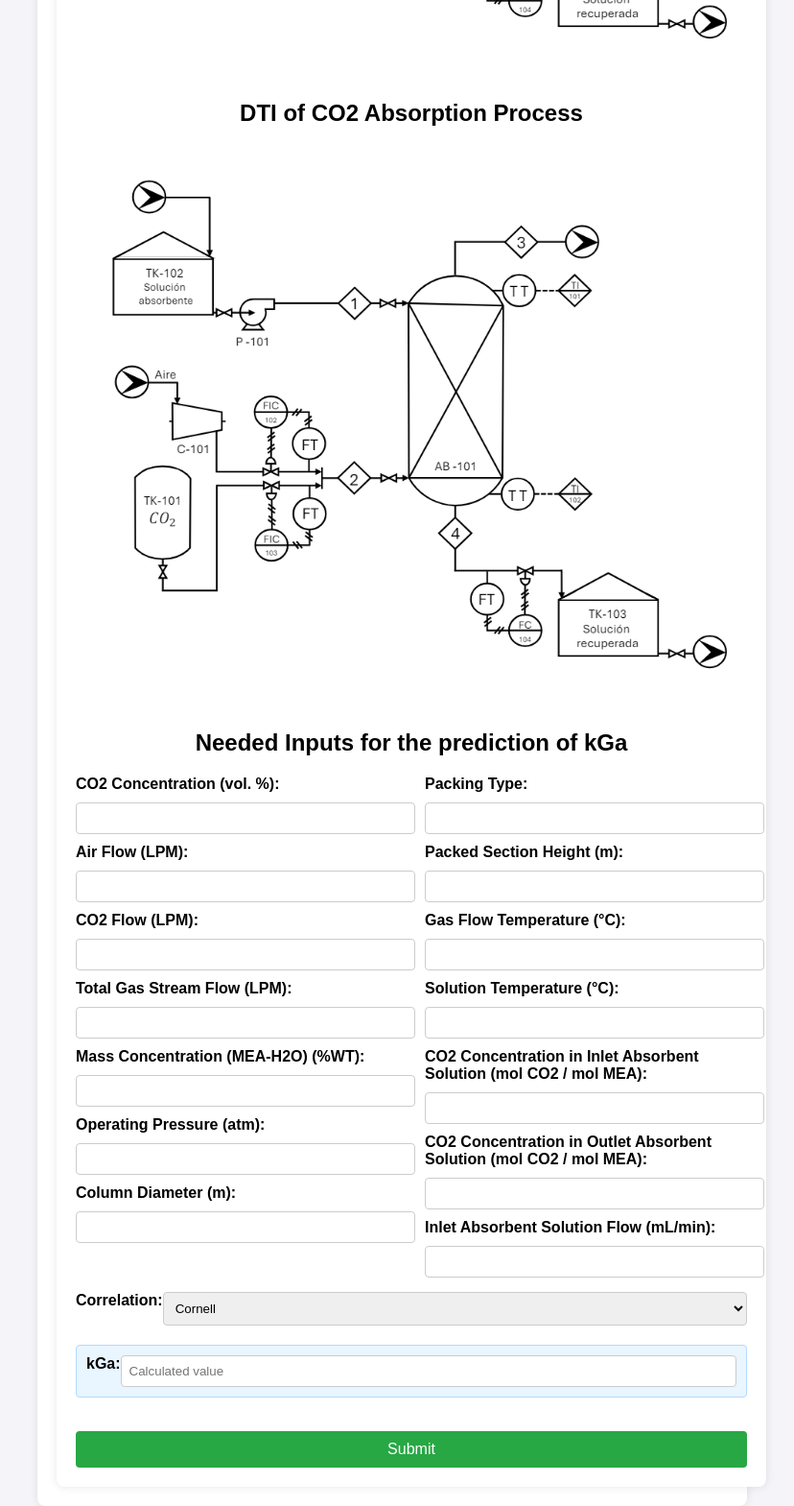
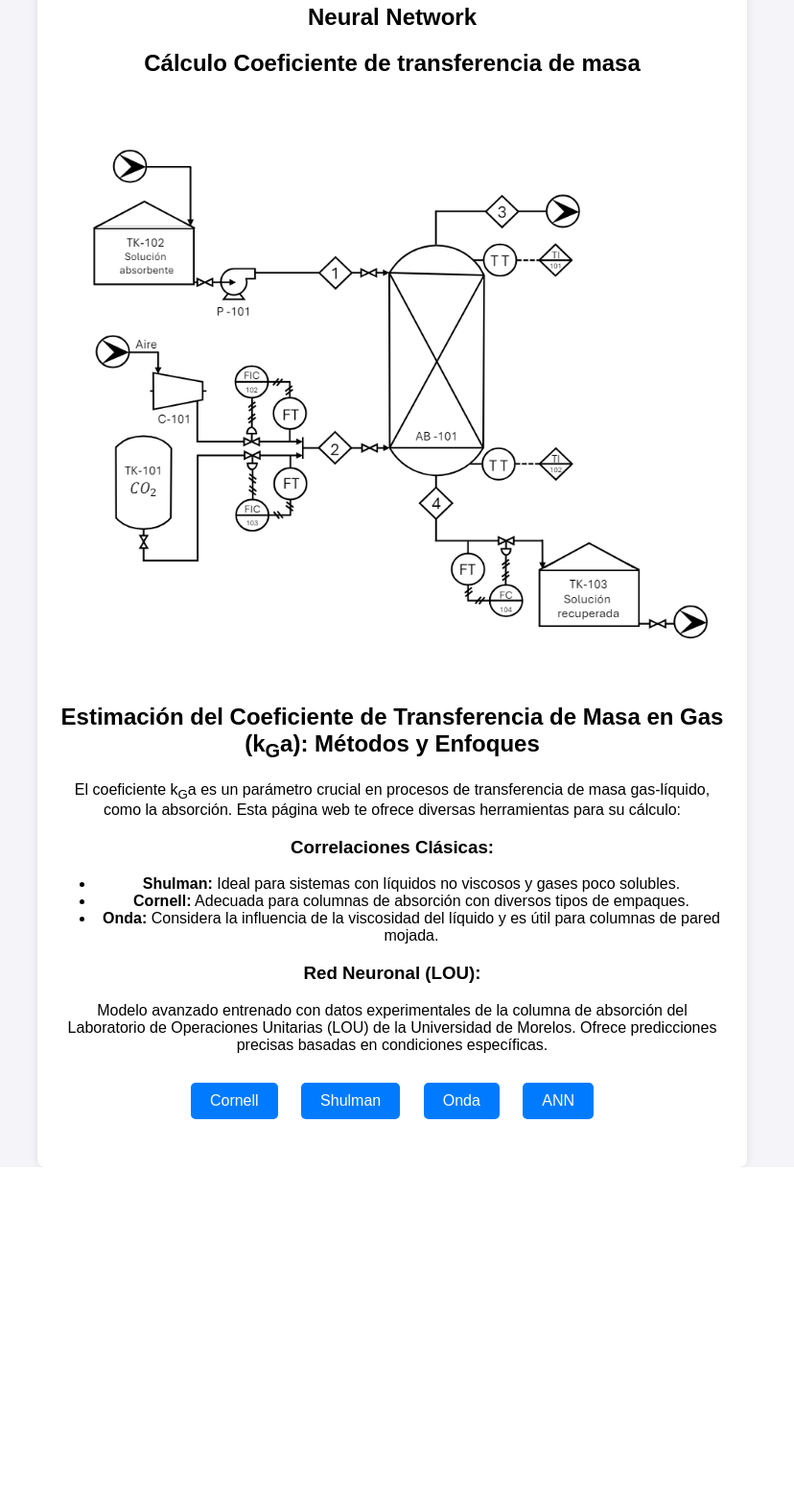
Before and after one commit to lorenzoog00/InterfazVisual_CalculoKIA, a Flask app: page /neural_network in a window 1280 px wide. Shown: the whole page at 96% size, without its empty margins (231-1059 px from the left). After the commit the page ends 1216 px from the top, so only its background shows below. Run offline with Flask 3, Linux system fonts and the light colour scheme; parts of the project's set-up code (start-up, migrations or seed data) failed here and were passed over.

Commit message:
ya funciona onda

```diff
--- a/app.py
+++ b/app.py
@@ -1,9 +1,11 @@
-from flask import Flask, render_template, request, redirect, url_for
+from flask import Flask, render_template, request, send_file
 import pandas as pd
 import numpy as np
 import matplotlib.pyplot as plt
 import io
+from onda import calcular_kg
 import base64
+import os
 
 # Configurar matplotlib para usar el backend 'Agg'
 plt.switch_backend('Agg')
@@ -82,6 +84,38 @@ def index():
 def neural_network():
     return render_template('neural_network.html')
 
+@app.route('/cornell')
+def cornell():
+    return render_template('cornell.html')
+
+@app.route('/shulman')
+def shulman():
+    return render_template('shulman.html')
+
+@app.route('/onda')
+def onda():
+    return render_template('onda.html')
+
+@app.route('/calcular', methods=['POST'])
+def calcular():
+    a = float(request.form['a'])
+    R = float(request.form['R'])
+    T = float(request.form['T'])
+    D_v = float(request.form['D_v'])
+    K5 = float(request.form['K5'])
+    V_w = float(request.form['V_w'])
+    mu_v = float(request.form['mu_v'])
+    rho_v = float(request.form['rho_v'])
+    d_p = float(request.form['d_p'])
+
+    kga = calcular_kg(a, R, T, D_v, K5, V_w, mu_v, rho_v, d_p)
+
+    return render_template('resultado.html', kga=kga)
+
+@app.route('/ann')
+def ann():
+    return render_template('ann.html')
+
 @app.route('/mea_interpolation', methods=['GET', 'POST'])
 def mea_interpolation():
     if request.method == 'POST':
@@ -91,10 +125,10 @@ def mea_interpolation():
 
             x, y = interpolate(concentration, temp)
 
-            # Crear la gráfica
+            # Esas son las variables x e y que quiero importar
             plt.figure()
             plt.plot(y, x, '-o', label='Curva de equilibrio')
-            plt.xlabel('Concentración (% MEA)')
+            plt.xlabel('X Relación Molar')
             plt.ylabel('Y Relación Molar')
             plt.title(f'Equilibrio de concentración de MEA a {concentration}% y {temp}°C')
             plt.legend()
@@ -106,11 +140,36 @@ def mea_interpolation():
             plot_url = base64.b64encode(img.getvalue()).decode()
             plt.close()
 
-            return render_template('mea_interpolation.html', plot_url=plot_url, concentration=concentration, temperature=temp, interpolated_value=y)
+            return render_template('mea_interpolation.html', plot_url=plot_url, concentration=concentration, temperature=temp, x=x, y=y)
         except Exception as e:
             return render_template('mea_interpolation.html', error=str(e))
 
     return render_template('mea_interpolation.html')
 
+@app.route('/download/csv')
+def download_csv():
+    concentration = request.args.get('concentration')
+    temp = request.args.get('temperature')
+    x = request.args.getlist('x', type=float)
+    y = request.args.getlist('y', type=float)
+
+    file_path = f'tem_{temp}_conc_{concentration}.csv'
+    df = pd.DataFrame({'Y Relación Molar': y, 'X Relación Molar': x})
+    df.to_csv(file_path, index=False)
+    return send_file(file_path, as_attachment=True, mimetype='text/csv')
+
+@app.route('/download/txt')
+def download_txt():
+    concentration = request.args.get('concentration')
+    temp = request.args.get('temperature')
+    x = request.args.getlist('x', type=float)
+    y = request.args.getlist('y', type=float)
+
+    file_path = f'tem_{temp}_conc_{concentration}.txt'
+    with open(file_path, 'w') as f:
+        for xi, yi in zip(x, y):
+            f.write(f"{yi}\t{xi}\n")
+    return send_file(file_path, as_attachment=True, mimetype='text/plain')
+
 if __name__ == '__main__':
     app.run(debug=True)
--- a/templates/index.html
+++ b/templates/index.html
@@ -15,7 +15,7 @@
         </div>
 
         <div class="links">
-            <a class="button" href="{{ url_for('neural_network') }}">Red Neuronal</a>
+            <a class="button" href="{{ url_for('neural_network') }}">Cálculo de (k<sub>G</sub>a)</a>
             <a class="button" href="{{ url_for('mea_interpolation') }}">Interpolación de MEA</a>
         </div>
 
--- a/templates/neural_network.html
+++ b/templates/neural_network.html
@@ -3,90 +3,82 @@
 <head>
     <meta charset="UTF-8">
     <meta name="viewport" content="width=device-width, initial-scale=1.0">
-    <title>Red Neuronal</title>
+    <title>Neural Network</title>
     <link rel="stylesheet" href="{{ url_for('static', filename='styles.css') }}">
+    <style>
+        .btn {
+            display: inline-block;
+            padding: 10px 20px;
+            margin: 10px;
+            font-size: 16px;
+            color: #fff;
+            background-color: #007bff;
+            border: none;
+            border-radius: 5px;
+            text-decoration: none;
+            cursor: pointer;
+        }
+
+        .btn:hover {
+            background-color: #0056b3;
+        }
+
+        .container {
+            text-align: center;
+        }
+
+        .image {
+            max-width: 100%;
+            height: auto;
+            margin: 20px 0;
+        }
+
+        .button-group {
+            margin: 20px 0;
+        }
+    </style>
 </head>
 <body>
     <div class="container">
-        <h1>Red Neuronal</h1>
-<head>
-    <meta charset="UTF-8">
-    <meta name="viewport" content="width=device-width, initial-scale=1.0">
-    <title>Gas Absorption Variables</title>
-    <link rel="stylesheet" href="{{ url_for('static', filename='styles.css') }}">
-</head>
-<body>
-    <div class="container">
-        <h1>DTI of CO2 Absorption Process</h1>
-        <h1>DTI of CO2 Absorption Process</h1>
-        <h1>DTI of CO2 Absorption Process</h1>
+        <h1>Neural Network</h1>
+        <h1>Neural Network</h1>
+        <h1>Neural Network</h1>
+        <h1>Neural Network</h1>
+        <h1>Neural Network</h1>
+        <h1>Neural Network</h1>
+        <h1>Neural Network</h1>
+        <h1>Neural Network</h1>
+        <h1>Neural Network</h1>
 
-        <img src="{{ url_for('static', filename='DTI.png') }}" alt="DTI of CO2 Absorption Process" class="header-image">
-        <h1>DTI of CO2 Absorption Process</h1>
 
-        <img src="{{ url_for('static', filename='DTI.png') }}" alt="DTI of CO2 Absorption Process" class="header-image">
-        <h1>Needed Inputs for the prediction of kGa</h1>
-        <form action="/calculate" method="POST">
-            <div class="form-group">
-                <div class="column">
-                    <label for="co2_concentration">CO2 Concentration (vol. %):</label>
-                    <input type="text" id="co2_concentration" name="co2_concentration">
+        <h1>Cálculo Coeficiente de transferencia de masa</h1>
 
-                    <label for="air_flow">Air Flow (LPM):</label>
-                    <input type="text" id="air_flow" name="air_flow">
+        <img src="{{ url_for('static', filename='DTI.png') }}" alt="Neural Network Image" class="image">
+        <div class="intro-text">
+            <h2>Estimación del Coeficiente de Transferencia de Masa en Gas (k<sub>G</sub>a): Métodos y Enfoques</h2>
+            <p>
+                El coeficiente k<sub>G</sub>a es un parámetro crucial en procesos de transferencia de masa gas-líquido, como la absorción.
+                Esta página web te ofrece diversas herramientas para su cálculo:
+            </p>
+            <h3>Correlaciones Clásicas:</h3>
+            <ul>
+                <li><b>Shulman:</b> Ideal para sistemas con líquidos no viscosos y gases poco solubles.</li>
+                <li><b>Cornell:</b> Adecuada para columnas de absorción con diversos tipos de empaques.</li>
+                <li><b>Onda:</b> Considera la influencia de la viscosidad del líquido y es útil para columnas de pared mojada.</li>
+            </ul>
+            <h3>Red Neuronal (LOU):</h3>
+            <p>
+                Modelo avanzado entrenado con datos experimentales de la columna de absorción del Laboratorio de Operaciones Unitarias (LOU) de la Universidad de Morelos.
+                Ofrece predicciones precisas basadas en condiciones específicas.
+            </p>
+        </div>
 
-                    <label for="co2_flow">CO2 Flow (LPM):</label>
-                    <input type="text" id="co2_flow" name="co2_flow">
-
-                    <label for="total_gas_flow">Total Gas Stream Flow (LPM):</label>
-                    <input type="text" id="total_gas_flow" name="total_gas_flow">
-
-                    <label for="mass_concentration">Mass Concentration (MEA-H2O) (%WT):</label>
-                    <input type="text" id="mass_concentration" name="mass_concentration">
-
-                    <label for="operating_pressure">Operating Pressure (atm):</label>
-                    <input type="text" id="operating_pressure" name="operating_pressure">
-
-                    <label for="column_diameter">Column Diameter (m):</label>
-                    <input type="text" id="column_diameter" name="column_diameter">
-                </div>
-                <div class="column">
-                    <label for="packing_type">Packing Type:</label>
-                    <input type="text" id="packing_type" name="packing_type">
-
-                    <label for="packed_section_height">Packed Section Height (m):</label>
-                    <input type="text" id="packed_section_height" name="packed_section_height">
-
-                    <label for="gas_flow_temperature">Gas Flow Temperature (°C):</label>
-                    <input type="text" id="gas_flow_temperature" name="gas_flow_temperature">
-
-                    <label for="solution_temperature">Solution Temperature (°C):</label>
-                    <input type="text" id="solution_temperature" name="solution_temperature">
-
-                    <label for="co2_in_solution_in">CO2 Concentration in Inlet Absorbent Solution (mol CO2 / mol MEA):</label>
-                    <input type="text" id="co2_in_solution_in" name="co2_in_solution_in">
-
-                    <label for="co2_in_solution_out">CO2 Concentration in Outlet Absorbent Solution (mol CO2 / mol MEA):</label>
-                    <input type="text" id="co2_in_solution_out" name="co2_in_solution_out">
-
-                    <label for="absorbent_flow">Inlet Absorbent Solution Flow (mL/min):</label>
-                    <input type="text" id="absorbent_flow" name="absorbent_flow">
-                </div>
-            </div>
-            <div class="form-group">
-                <label for="correlation">Correlation:</label>
-                <select id="correlation" name="correlation">
-                    <option value="cornell">Cornell</option>
-                    <option value="shulman">Shulman</option>
-                    <option value="onda">Onda</option>
-                </select>
-            </div>
-            <div class="form-group result">
-                <label for="kga">kGa:</label>
-                <input type="text" id="kga" name="kga" placeholder="Calculated value">
-            </div>
-            <button type="submit">Submit</button>
-        </form>
+        <div class="button-group">
+            <a href="{{ url_for('cornell') }}" class="btn">Cornell</a>
+            <a href="{{ url_for('shulman') }}" class="btn">Shulman</a>
+            <a href="{{ url_for('onda') }}" class="btn">Onda</a>
+            <a href="{{ url_for('ann') }}" class="btn">ANN</a>
+        </div>
     </div>
 </body>
 </html>
```
Also changed, not shown: onda.py (added, +11 -0 lines), templates/ann.html (added, +103 -0 lines), templates/cornell.html (added, +15 -0 lines), templates/mea_interpolation.html (+32 -1 lines), templates/onda.html (added, +153 -0 lines), templates/resultado.html (added, +19 -0 lines), templates/shulman.html (added, +15 -0 lines), static/Diagrama jerarquias wialon.png (deleted), static/onda.png (added).
